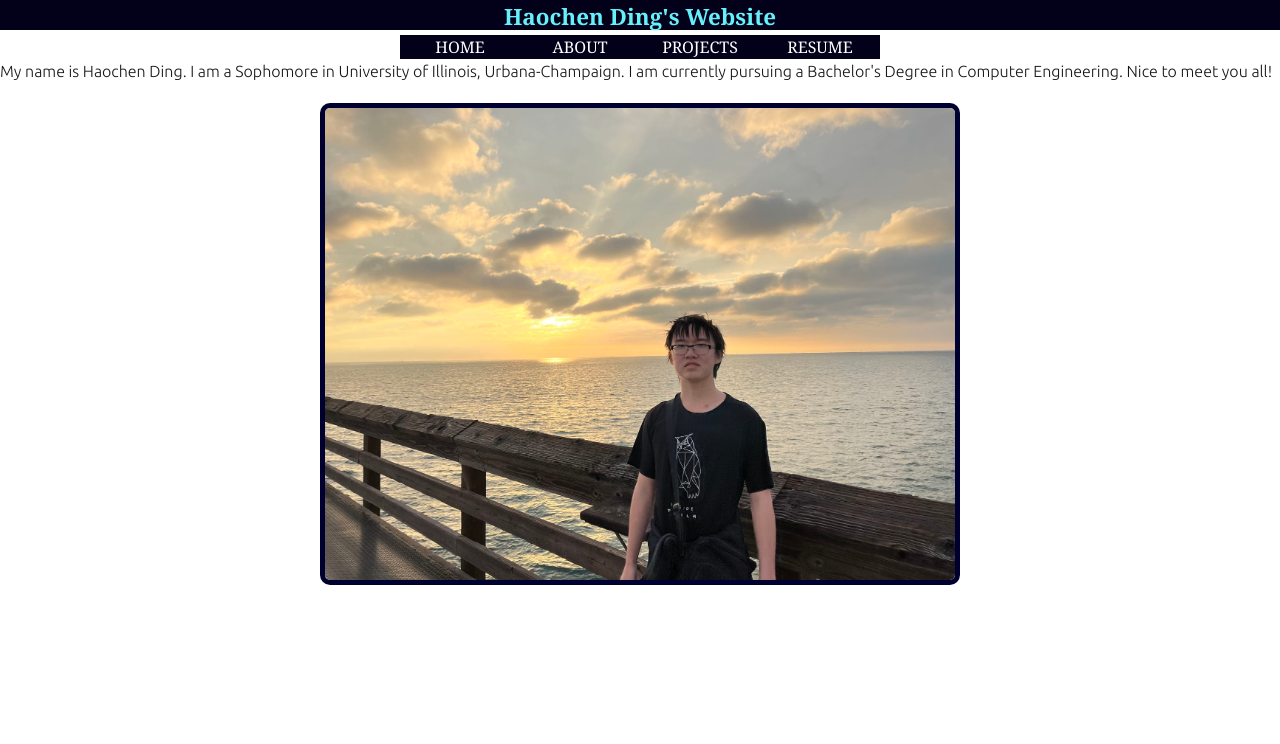
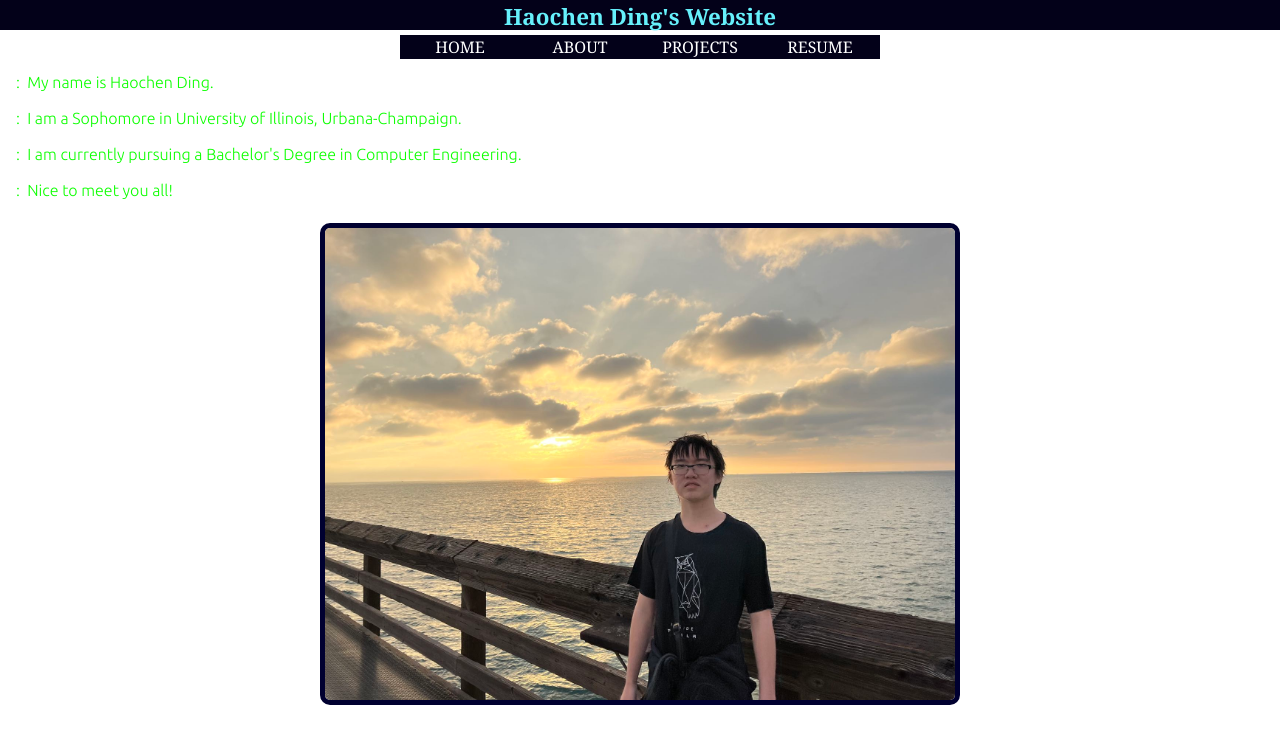
Before and after one commit to haochend413/my-website-v2, a Next.js app: page /about in a window 1280 px wide. Shown: the top 744 px of the page. Built offline with nearby package versions, Linux system fonts and the light colour scheme.

Commit message:
feat: textbox styling with bugs
bugs: change line, animation delay, font size adjustment

```diff
--- a/src/app/about/about.module.css
+++ b/src/app/about/about.module.css
@@ -12,3 +12,52 @@
 .image:hover {
   border-color: rgb(0, 38, 41);
 }
+
+.textbox {
+  margin-left: 10px;
+  margin-right: 10px;
+  margin-top: 10px;
+  margin-bottom: 10px;
+  height: 100%;
+  justify-content: center;
+  color: rgb(13, 255, 0);
+  padding-left: 5px;
+  box-sizing: border-box;
+  border: 1px transparent solid;
+}
+
+.textbox:hover {
+  border: rgb(74, 74, 74) 1px solid;
+}
+
+.typewriter {
+  overflow: hidden; /* Ensures the content is not revealed until the animation */
+  white-space: nowrap; /* Keeps the content on a single line */
+  text-align: left; /* Ensures the text is aligned to the left */ /* Gives that scrolling effect as the typing happens */
+  animation: typing 3.5s steps(40, end);
+}
+/* The typing effect */
+@keyframes typing {
+  from {
+    width: 0;
+  }
+  to {
+    width: 100%;
+  }
+}
+
+section:nth-child(1) .typewriter {
+  animation-delay: 2s; /* First one appears immediately */
+}
+
+section:nth-child(2) .typewriter {
+  animation-delay: 3.5s; /* Second one starts after 3.5s */
+}
+
+section:nth-child(3) .typewriter {
+  animation-delay: 7s; /* Third one starts after 7s */
+}
+
+section:nth-child(4) .typewriter {
+  animation-delay: 10.5s; /* Fourth one starts after 10.5s */
+}
--- a/src/app/about/page.tsx
+++ b/src/app/about/page.tsx
@@ -4,11 +4,24 @@ import styles from "./about.module.css";
 function Aboutpage() {
   return (
     <>
-      <p className="box">
-        My name is Haochen Ding. I am a Sophomore in University of Illinois,
-        Urbana-Champaign. I am currently pursuing a Bachelor's Degree in
-        Computer Engineering. Nice to meet you all!
-      </p>
+      <div className={styles["textbox"]}>
+        <p className={styles["typewriter"]}>: &nbsp;My name is Haochen Ding.</p>
+      </div>
+      <div className={styles["textbox"]}>
+        <p className={styles["typewriter"]}>
+          : &nbsp;I am a Sophomore in University of Illinois, Urbana-Champaign.
+        </p>
+      </div>
+      <div className={styles["textbox"]}>
+        <p className={styles["typewriter"]}>
+          : &nbsp;I am currently pursuing a Bachelor's Degree in Computer
+          Engineering.
+        </p>
+      </div>
+      <div className={styles["textbox"]}>
+        <p className={styles["typewriter"]}>: &nbsp;Nice to meet you all!</p>
+      </div>
+
       <img src="/Homepage_Background.jpg" alt="me" className={styles.image} />
     </>
   );
--- a/src/app/global.css
+++ b/src/app/global.css
@@ -18,3 +18,38 @@ body {
   color: var(--foreground);
   background: var(--background);
 }
+
+/* textbox****************/
+
+.textbox {
+  margin-left: 10px;
+  margin-right: 10px;
+  margin-top: 10px;
+  margin-bottom: 10px;
+  height: 100%;
+  justify-content: center;
+  color: rgb(13, 255, 0);
+  padding-left: 5px;
+  box-sizing: border-box;
+  border: 1px transparent solid;
+}
+
+.textbox:hover {
+  border: rgb(74, 74, 74) 1px solid;
+}
+
+.typewriter {
+  overflow: hidden; /* Ensures the content is not revealed until the animation */
+  white-space: nowrap; /* Keeps the content on a single line */
+  text-align: left; /* Ensures the text is aligned to the left */ /* Gives that scrolling effect as the typing happens */
+  animation: typing 3.5s steps(40, end);
+}
+/* The typing effect */
+@keyframes typing {
+  from {
+    width: 0;
+  }
+  to {
+    width: 100%;
+  }
+}
--- a/src/app/page.tsx
+++ b/src/app/page.tsx
@@ -3,8 +3,8 @@
 export default function Home() {
   return (
     //wrapped in layout.tsx;
-    <div>
-      <p className="box text-center">Welcome to my homepage!</p>
+    <div className="textbox">
+      <p className="typewriter">: &nbsp; Welcome to my homepage!</p>
     </div>
   );
 }
--- a/src/app/projects/projects.module.css
+++ b/src/app/projects/projects.module.css
@@ -7,3 +7,41 @@
   margin-right: 20px;
   margin-top: 40px;
 }
+
+/************ textbox **************/
+
+.textbox {
+  margin: 10px; /* Simplified margin shorthand */
+  height: 60px; /* Allow height to adjust to content */
+  justify-content: center; /* Center the content horizontally */
+  color: rgb(13, 255, 0); /* Text color */
+  padding-left: 5px; /* Padding for left alignment */
+  box-sizing: border-box; /* Include padding and border in the element's width/height */
+  border: 1px transparent solid; /* Transparent border */
+  display: block; /* Ensure the element takes up full width and breaks to a new line */
+  word-wrap: break-word; /* Allow content to wrap if it's too long */
+  overflow: hidden; /* Prevent content overflow */
+  white-space: normal; /* Allow wrapping of text within the container */
+  overflow-wrap: break-word; /* Allows breaking words at appropriate points */
+  word-break: break-word; /* For compatibility with older browsers */
+}
+
+.textbox:hover {
+  border: rgb(74, 74, 74) 1px solid;
+}
+
+.typewriter {
+  overflow: hidden; /* Ensures the content is not revealed until the animation */
+  display: inline-block; /* Ensures the content takes up only necessary space */
+  text-align: left; /* Ensures the text is aligned to the left */ /* Gives that scrolling effect as the typing happens */
+  animation: typing 3.5s steps(40, end);
+}
+
+@keyframes typing {
+  from {
+    width: 0; /* Start with no width */
+  }
+  to {
+    width: 100%; /* Expand to full width of the container */
+  }
+}
```
Also changed, not shown: src/app/projects/page.tsx (+7 -5 lines).
